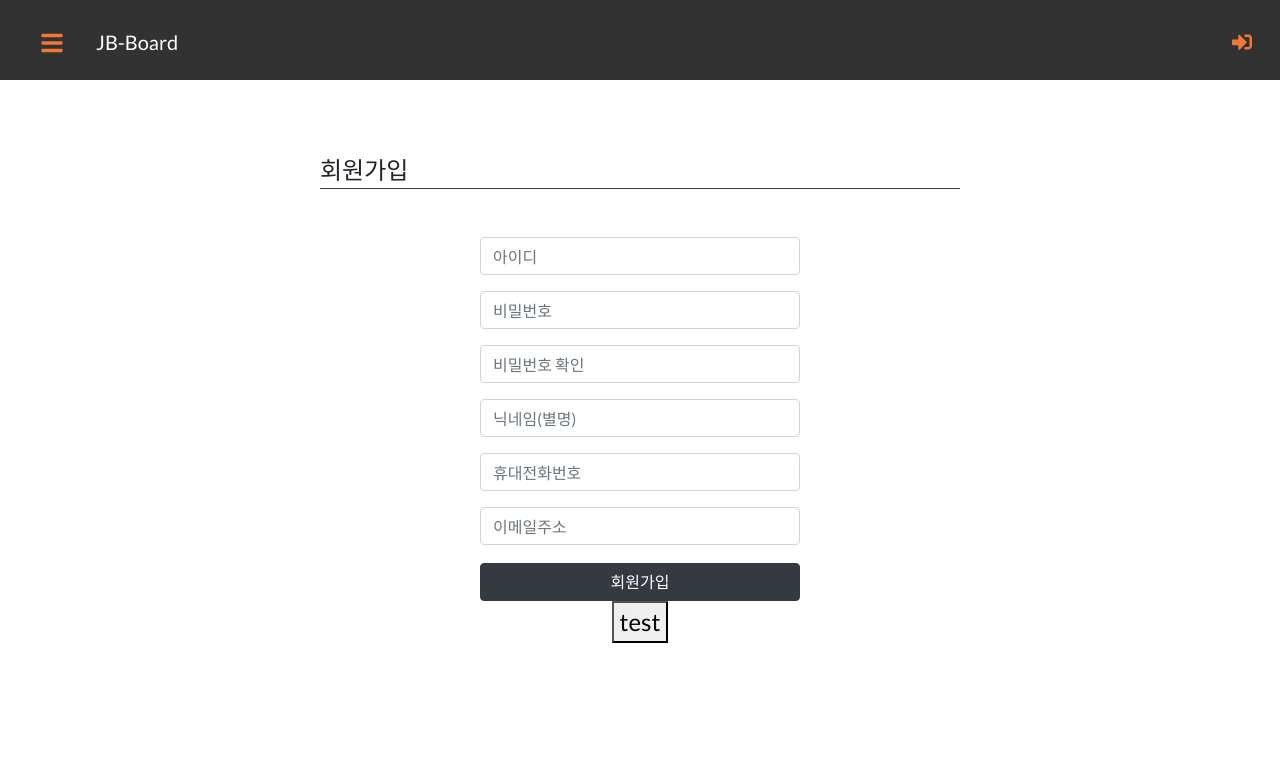
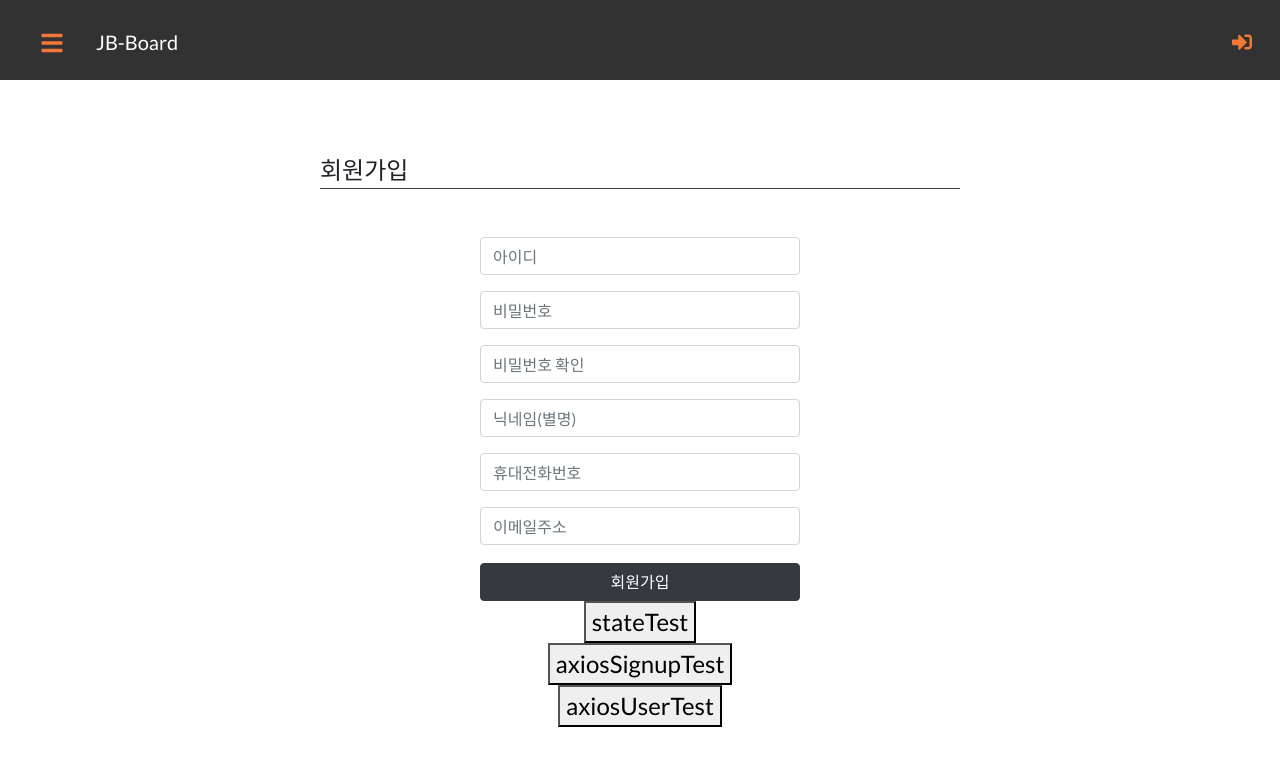
Before and after one commit to xxonbang/jb-board, a React (Create React App) app: page /signup in a window 1280 px wide. Shown: the top 766 px of the page. Built offline with nearby package versions, Linux system fonts and the light colour scheme.

Commit message:
- mongo DB connection 완료 및 dummy data post 기능 까지 구현

```diff
--- a/package.json
+++ b/package.json
@@ -6,6 +6,7 @@
     "@testing-library/jest-dom": "^5.11.6",
     "@testing-library/react": "^11.2.2",
     "@testing-library/user-event": "^12.5.0",
+    "axios": "^0.21.1",
     "bootstrap": "^4.5.3",
     "react": "^17.0.1",
     "react-bootstrap": "^1.4.0",
@@ -39,5 +40,6 @@
       "last 1 firefox version",
       "last 1 safari version"
     ]
-  }
+  },
+  "proxy": "http://localhost:4000"
 }
--- a/src/pages/signup/Signup.js
+++ b/src/pages/signup/Signup.js
@@ -1,4 +1,5 @@
 import React from 'react';
+import axios from 'axios';
 import './Signup.css'
 import {Button, Form} from "react-bootstrap";
 
@@ -102,8 +103,31 @@ class Signup extends React.Component{
 //   this.setState({isError: {...this.state.isError, checkPassword: true}});
 // }
 
-  test = () => {
+  stateTest = () => {
     console.log(this.state);
+  }
+
+  axiosSignupTest = async () => {
+    axios({
+      method: 'GET',
+      url: '/signup'
+      // url: '/signup'
+    }).then((res) => {
+      console.log(res);
+    }).catch((error) => {
+      console.log(error);
+    })
+  }
+
+  axiosUserTest = async () => {
+    axios({
+      method: 'GET',
+      url: '/users'
+    }).then((res) => {
+      console.log(res);
+    }).catch((error) => {
+      console.log(error);
+    })
   }
 
   handleSubmit = (event) => {
@@ -190,7 +214,9 @@ class Signup extends React.Component{
                 <Button variant="dark" type="submit">회원가입</Button>
               </div>
             </Form>
-            <button onClick={this.test}>test</button>
+            <button onClick={this.stateTest}>stateTest</button>
+            <button onClick={this.axiosSignupTest}>axiosSignupTest</button>
+            <button onClick={this.axiosUserTest}>axiosUserTest</button>
           </div>
         </div>
       </div>
--- a/src/pages/template/board-template/board-template.js
+++ b/src/pages/template/board-template/board-template.js
@@ -1,8 +1,42 @@
 import React from 'react';
 import { Link } from 'react-router-dom';
 import './board-template.css'
+import axios from "axios";
 
 function BoardTemplate( {postData} ) {
+
+  const data = {
+    boardCate: 'humor',
+    postNo: '1',
+    title: '포스트 제목',
+    writer: '손병철',
+    contents: '내용',
+    comment: '댓글'
+  }
+
+  const searchTest = () => {
+    axios({
+      method: 'GET',
+      url: '/board/humor/search'
+    }).then((res) => {
+      console.log(res);
+    }).catch((error) => {
+      console.log(error);
+    })
+  }
+
+  const uploadTest = () => {
+    axios({
+      method: 'POST',
+      url: '/board/humor/upload',
+      data: data
+    }).then((res) => {
+      console.log(res);
+    }).catch((error) => {
+      console.log(error);
+    })
+  }
+
   return (
     <>
       <div className="page-wrapper">
@@ -19,6 +53,8 @@ function BoardTemplate( {postData} ) {
               )
             })}
           </div>
+          <button onClick={searchTest}>search test</button>
+          <button onClick={uploadTest}>upload test</button>
         </div>
       </div>
     </>
```
Also changed, not shown: 2 other files (tests, documents, lock files or other folders).
